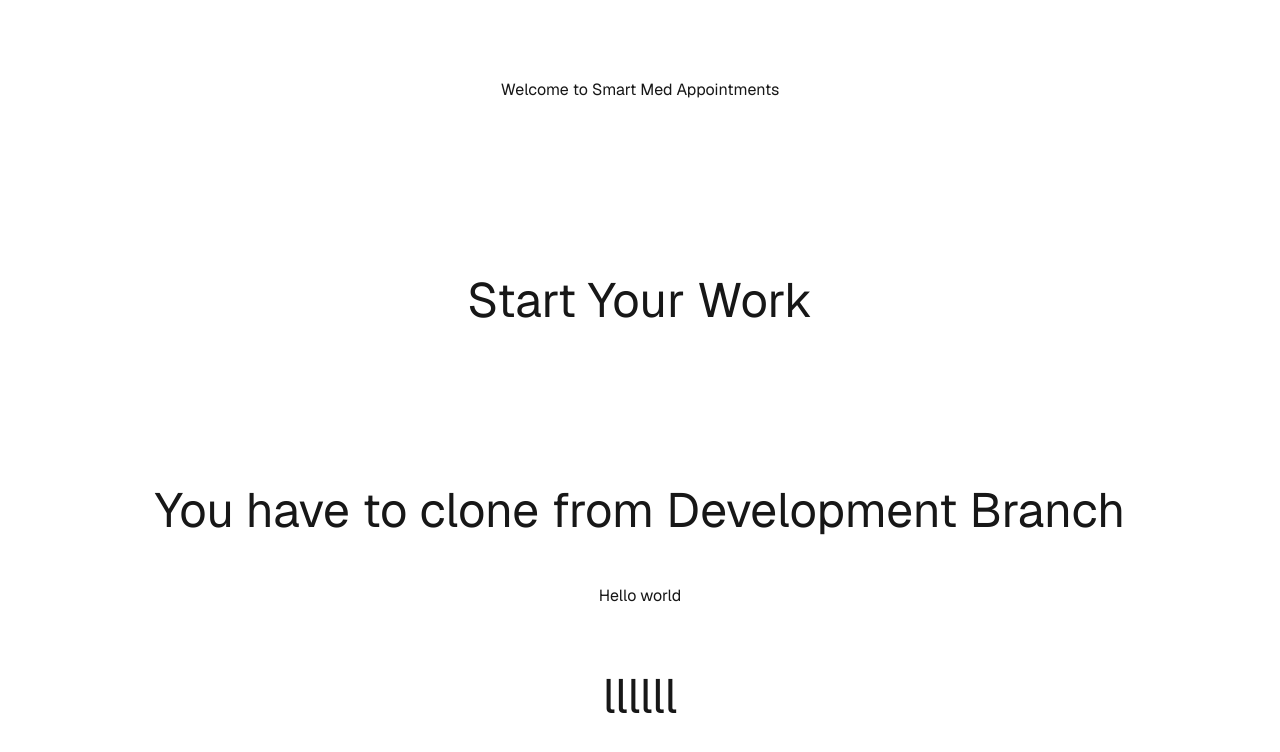
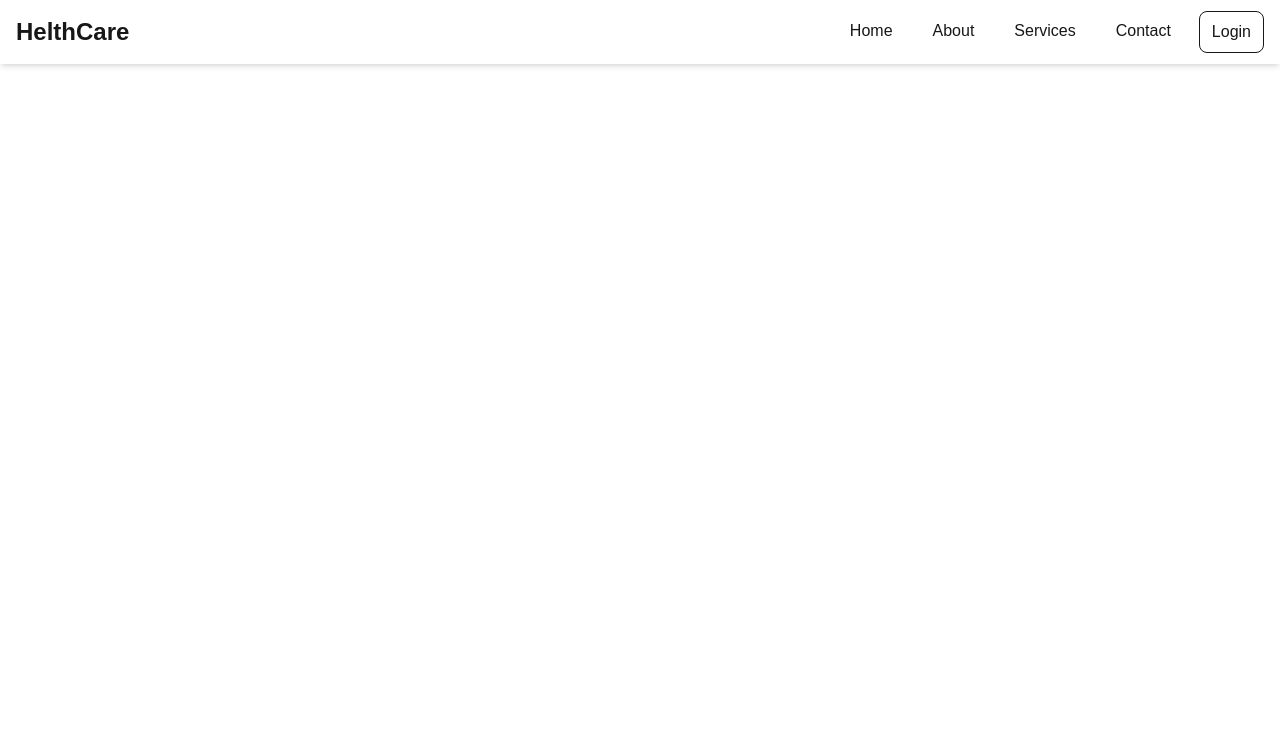
Before and after one commit to Minato0330/Next-healthcare-frontend, a Next.js app: page / in a window 1280 px wide. Shown: the top 752 px of the page. Built offline with nearby package versions, Linux system fonts and the light colour scheme.

Commit message:
compleate navbar

```diff
--- a/src/app/layout.js
+++ b/src/app/layout.js
@@ -18,7 +18,7 @@ export const metadata = {
 
 export default function RootLayout({ children }) {
   return (
-    <html lang="en">
+    <html lang="en" data-theme="light">
       <body
         className={`${geistSans.variable} ${geistMono.variable} antialiased`}
       >
--- a/src/app/page.js
+++ b/src/app/page.js
@@ -1,11 +1,9 @@
+import Navbar from "@/components/Navbar/Navbar";
+
 export default function Home() {
   return (
-    <div className="grid grid-rows-[20px_1fr_20px] items-center justify-items-center min-h-screen p-8 pb-20 gap-16 sm:p-20 font-[family-name:var(--font-geist-sans)]">
-     <h1>Welcome to Smart Med Appointments</h1>
-     <h1 className="text-5xl">Start Your Work</h1>
-     <h1 className="text-5xl">You have to clone from Development Branch</h1>
-     <p>Hello world</p>
-     <h1 className="text-5xl">llllll</h1>
+    <div className="min-h-screen">
+     <Navbar/>
     </div>
   );
 }
--- /dev/null
+++ b/src/components/About/page.jsx
@@ -0,0 +1,11 @@
+
+
+const about = () => {
+    return (
+        <div>
+            a
+        </div>
+    );
+};
+
+export default about;
--- a/src/components/Navbar/Navbar.jsx
+++ b/src/components/Navbar/Navbar.jsx
@@ -1,11 +1,79 @@
-import React from 'react';
+"use client";
+import Link from "next/link";
+import { FiAlignRight } from "react-icons/fi";
+import { useState } from "react";
 
 const Navbar = () => {
-    return (
-        <div>
-            This is navbar
+  const [isOpen, setIsOpen] = useState(false);
+  return (
+    <div>
+      <nav className="bg-white shadow-md sticky top-0 z-50">
+        <div className="container mx-auto px-4">
+          <div className="flex justify-between items-center h-16">
+            <div className="flex items-center">
+              <h1 className="text-2xl font-bold">HelthCare</h1>
+            </div>
+            <div className="hidden lg:flex space-x-4">
+              <Link href="/" className="px-3 py-2 rounded-lg hover:bg-gray-100">
+                Home
+              </Link>
+              <Link
+                href="/about"
+                className="px-3 py-2 rounded-lg hover:bg-gray-100"
+              >
+                About
+              </Link>
+              <Link
+                href="/services"
+                className="px-3 py-2 rounded-lg hover:bg-gray-100"
+              >
+                Services
+              </Link>
+              <Link
+                href="/contact"
+                className="px-3 py-2 rounded-lg hover:bg-gray-100"
+              >
+                Contact
+              </Link>
+              <Link
+                href="/login"
+                className="px-3 border  py-2 rounded-lg hover:bg-gray-100"
+              >
+                Login
+              </Link>
+            </div>
+            <div className="lg:hidden">
+              <button
+                onClick={() => setIsOpen(!isOpen)}
+                className="p-2 rounded-md hover:bg-gray-100"
+              >
+                <FiAlignRight />
+              </button>
+            </div>
+          </div>
         </div>
-    );
+        {isOpen && (
+          <div className="lg:hidden bg-white shadow-md">
+            <Link href="/" className="block px-4 py-2 hover:bg-gray-100">
+              Home
+            </Link>
+            <Link href="/about" className="block px-4 py-2 hover:bg-gray-100">
+              About
+            </Link>
+            <Link
+              href="/services"
+              className="block px-4 py-2 hover:bg-gray-100"
+            >
+              Services
+            </Link>
+            <Link href="/contact" className="block px-4 py-2 hover:bg-gray-100">
+              Contact
+            </Link>
+          </div>
+        )}
+      </nav>
+    </div>
+  );
 };
 
 export default Navbar;
```
Also changed, not shown: package.json (+4 -3 lines), 1 other file (tests, documents, lock files or other folders).
